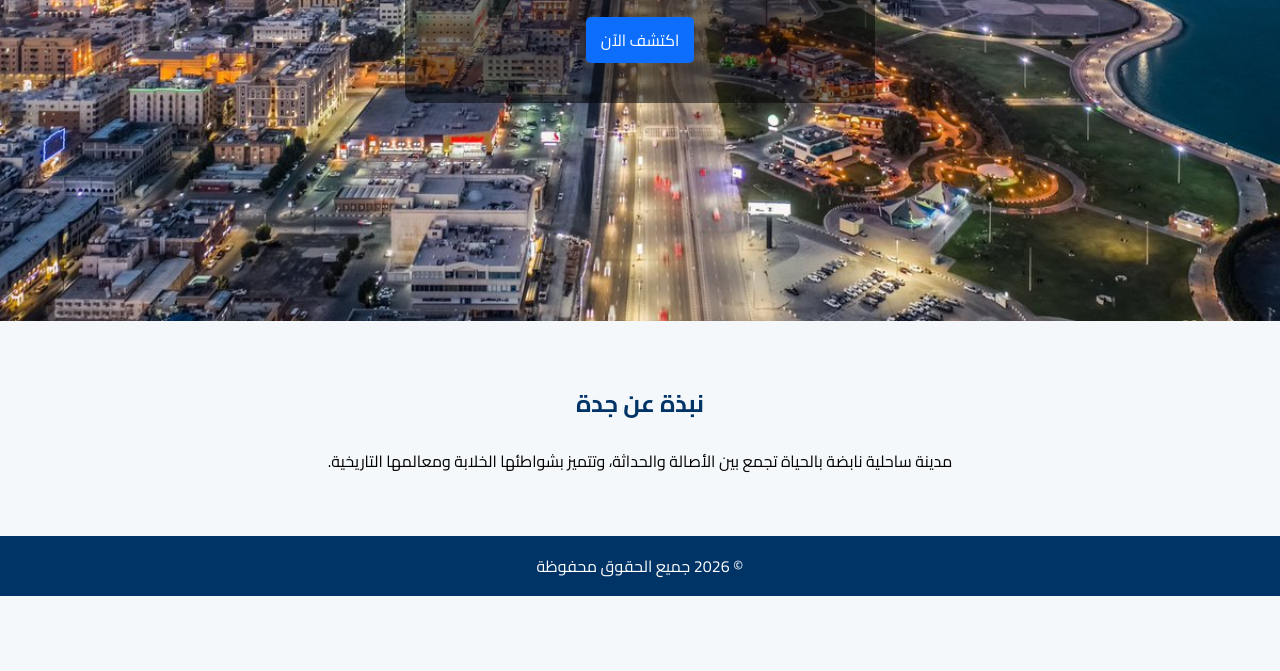
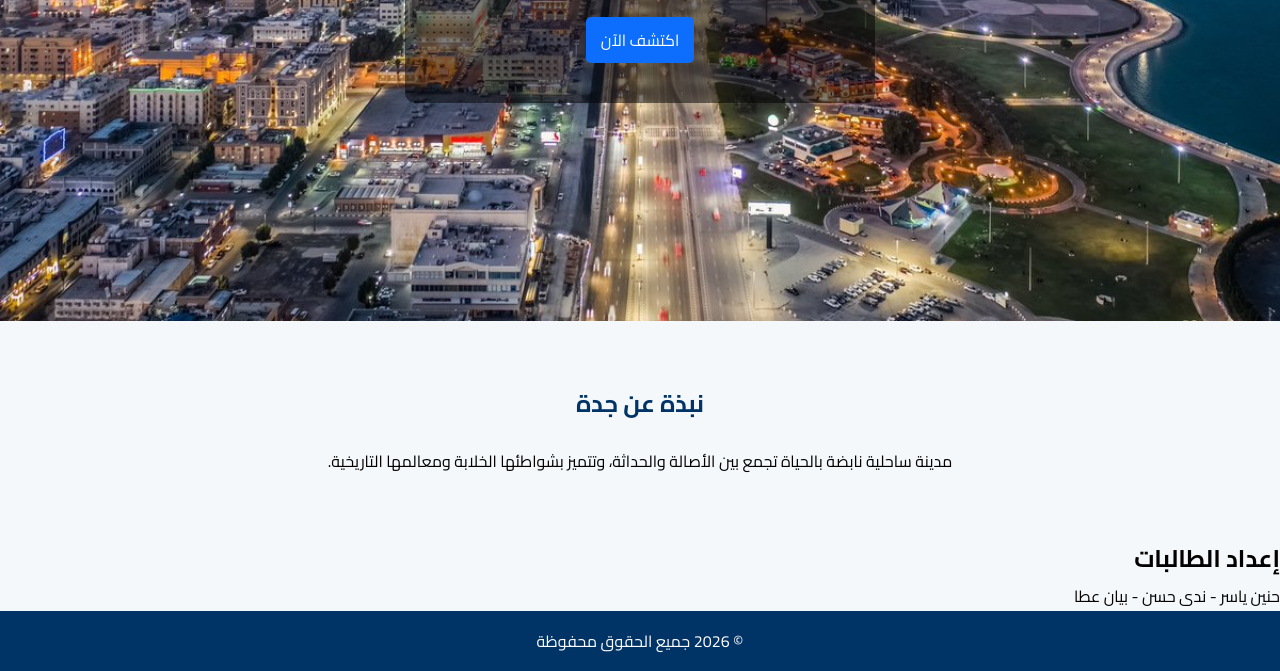
Before and after one commit to haneenelwd-oss/discover-jeddah, a plain HTML site: page index.html in a window 1280 px wide. Shown: the part 484-1155 px from the top of the page. Before the commit the page ends 1080 px from the top, so only its background shows below. Drawn offline with Linux system fonts and the light colour scheme.

Commit message:
Add team section to index.html
Added a new section for team members to the webpage.

```diff
--- a/index.html
+++ b/index.html
@@ -34,10 +34,16 @@
         وتتميز بشواطئها الخلابة ومعالمها التاريخية.
     </p>
 </section>
-
+<section class="team">
+    <h2>إعداد الطالبات</h2>
+    <p class="team-names">
+        حنين ياسر - ندى حسن - بيان عطا
+    </p>
+</section>
 <footer>
     <p>© 2026 جميع الحقوق محفوظة</p>
 </footer>
 
 </body>
+
 </html>
```
